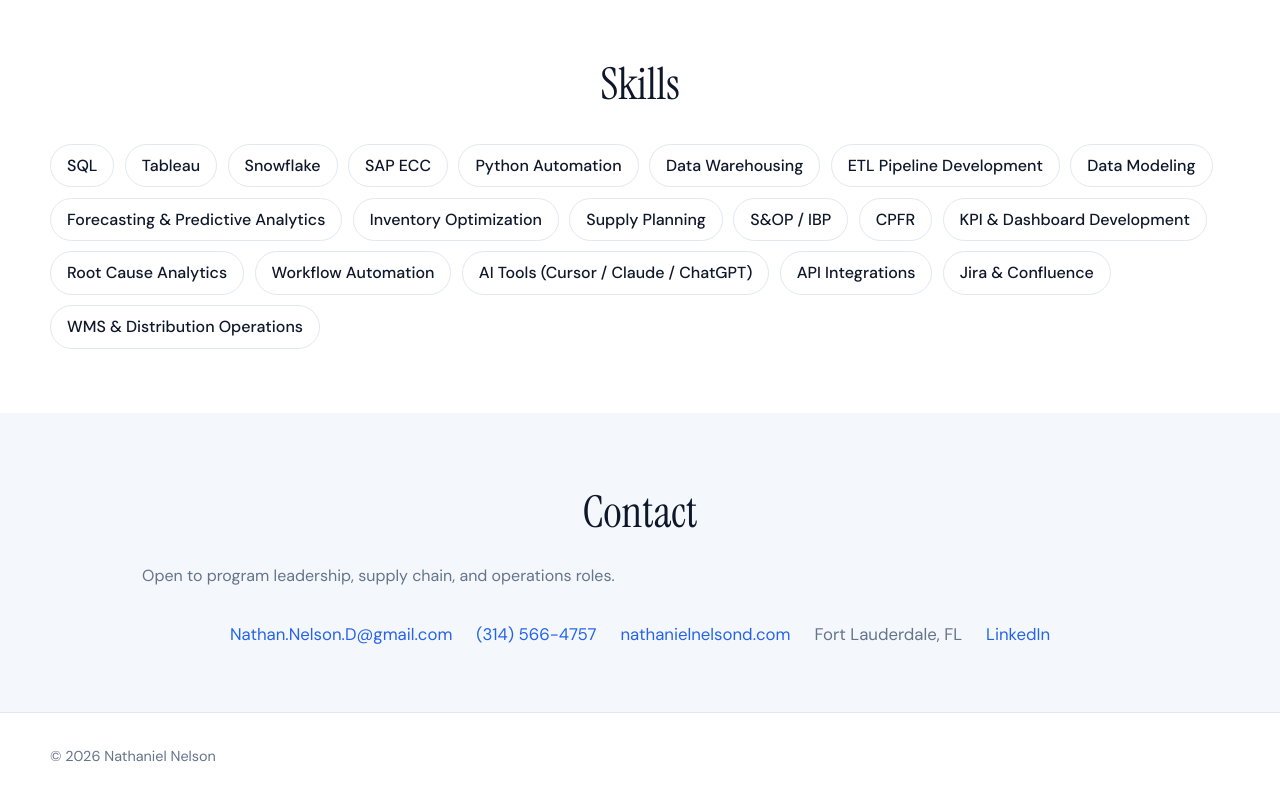
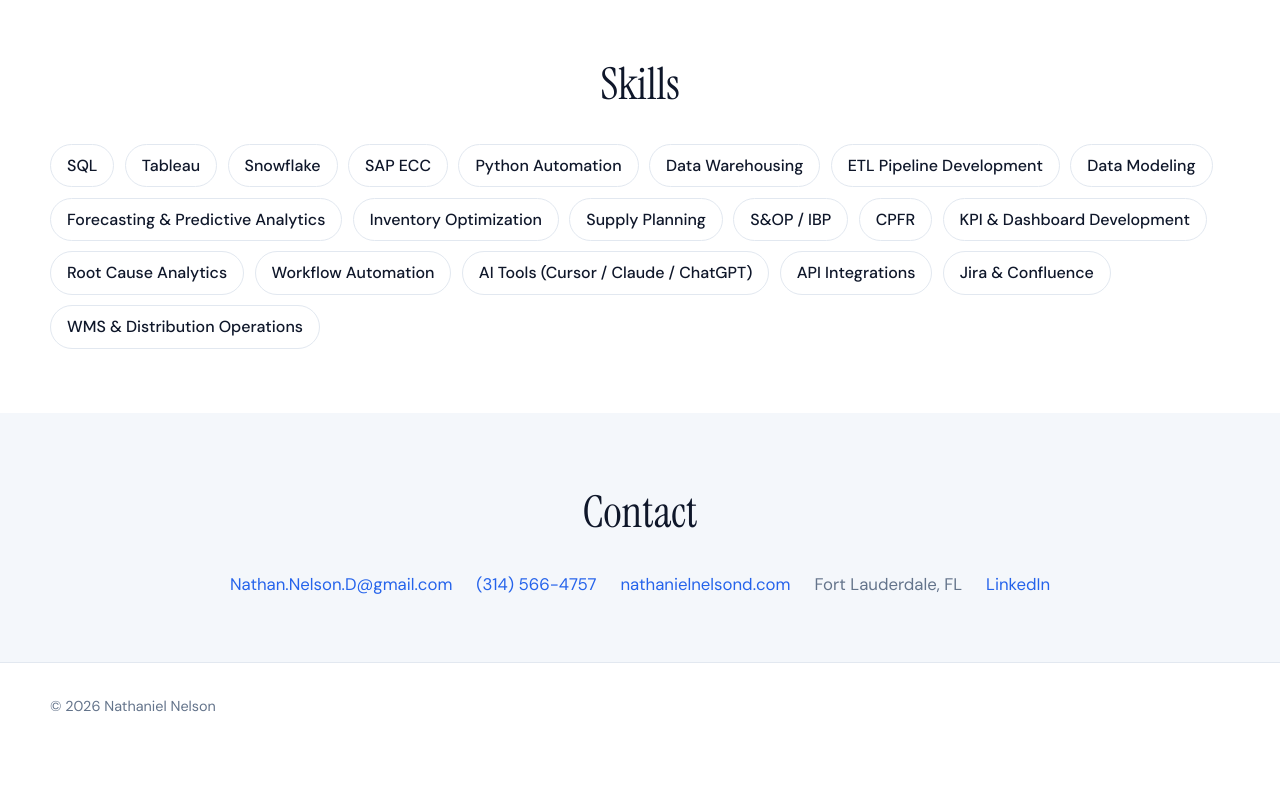
Before and after one commit to CaptianBoredASF/Website, a React (Vite) app: page / in a window 1280 px wide. Shown: the part 5197-5997 px from the top of the page. After the commit the page ends 5947 px from the top, so only its background shows below. Built offline with nearby package versions, Linux system fonts and the light colour scheme.

Commit message:
Remove open to roles text from contact section

```diff
--- a/src/pages/HomePage.jsx
+++ b/src/pages/HomePage.jsx
@@ -193,7 +193,6 @@ export default function HomePage() {
         <section id="contact" className="section section-alt">
           <div className="container contact-inner">
             <h2 className="section-title section-title-center">Contact</h2>
-            <p className="section-lead">Open to program leadership, supply chain, and operations roles.</p>
             <div className="contact-links">
               <a href={`mailto:${siteConfig.email}`}>{siteConfig.email}</a>
               {siteConfig.phone && (
```
